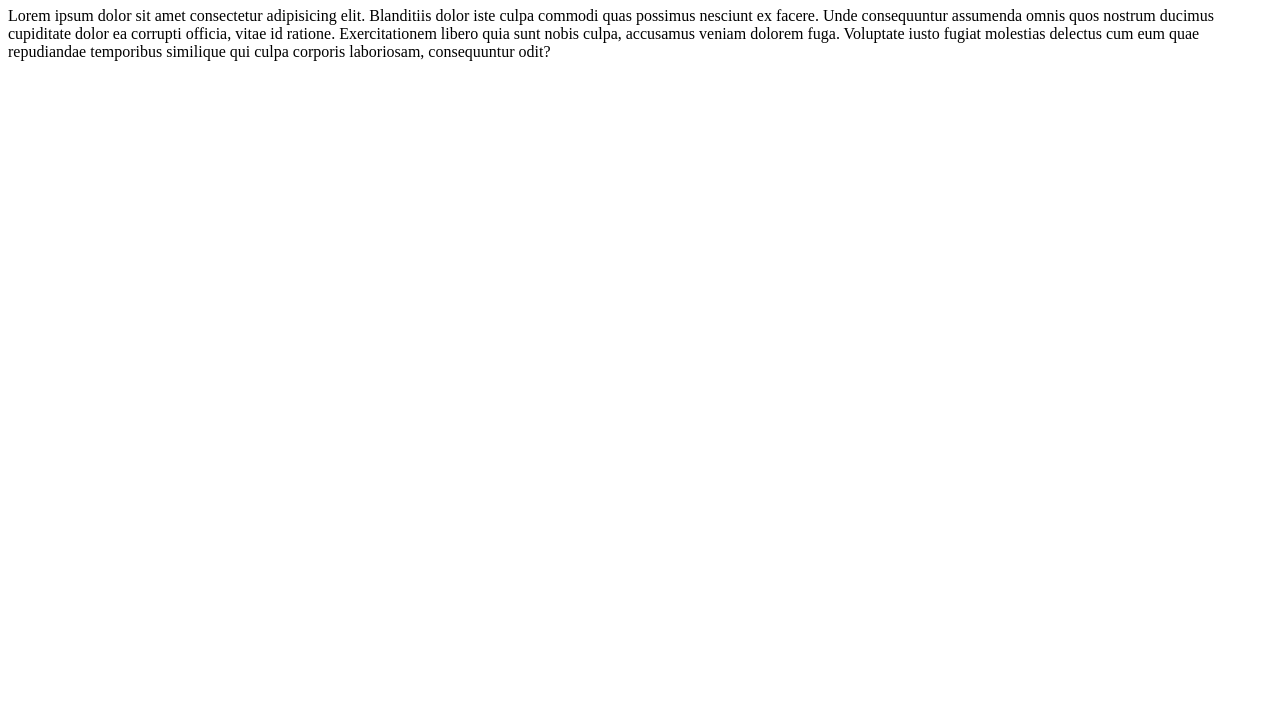
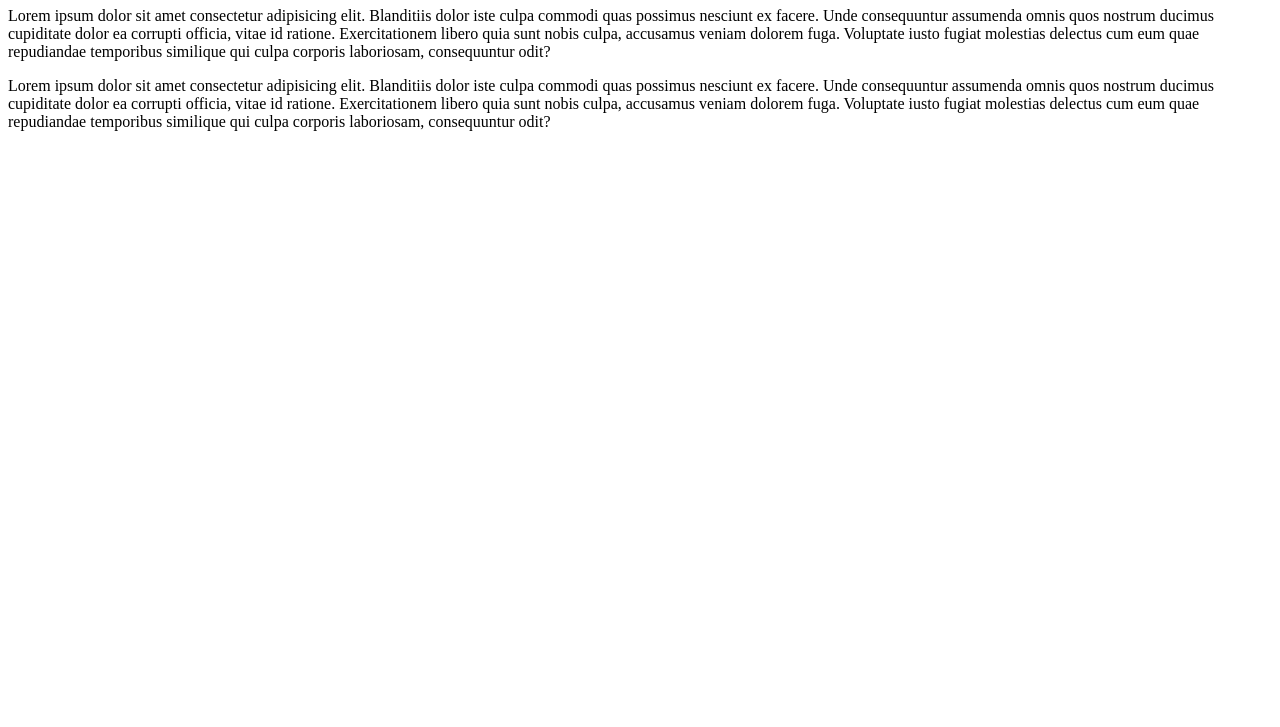
Before and after one commit to mariummm90/git-new, a plain HTML site: page index.html in a window 1280 px wide. Shown: the part 73-800 px from the top of the page. Drawn offline with Linux system fonts and the light colour scheme.

Commit message:
Update index.html

```diff
--- a/index.html
+++ b/index.html
@@ -16,6 +16,12 @@
         vitae id ratione. Exercitationem libero quia sunt nobis culpa, accusamus veniam dolorem fuga. Voluptate iusto
         fugiat molestias delectus cum eum quae repudiandae temporibus similique qui culpa corporis laboriosam,
         consequuntur odit?</p>
+
+        <p>Lorem ipsum dolor sit amet consectetur adipisicing elit. Blanditiis dolor iste culpa commodi quas possimus
+        nesciunt ex facere. Unde consequuntur assumenda omnis quos nostrum ducimus cupiditate dolor ea corrupti officia,
+        vitae id ratione. Exercitationem libero quia sunt nobis culpa, accusamus veniam dolorem fuga. Voluptate iusto
+        fugiat molestias delectus cum eum quae repudiandae temporibus similique qui culpa corporis laboriosam,
+        consequuntur odit?</p>
 </body>
 
 </html>
```
